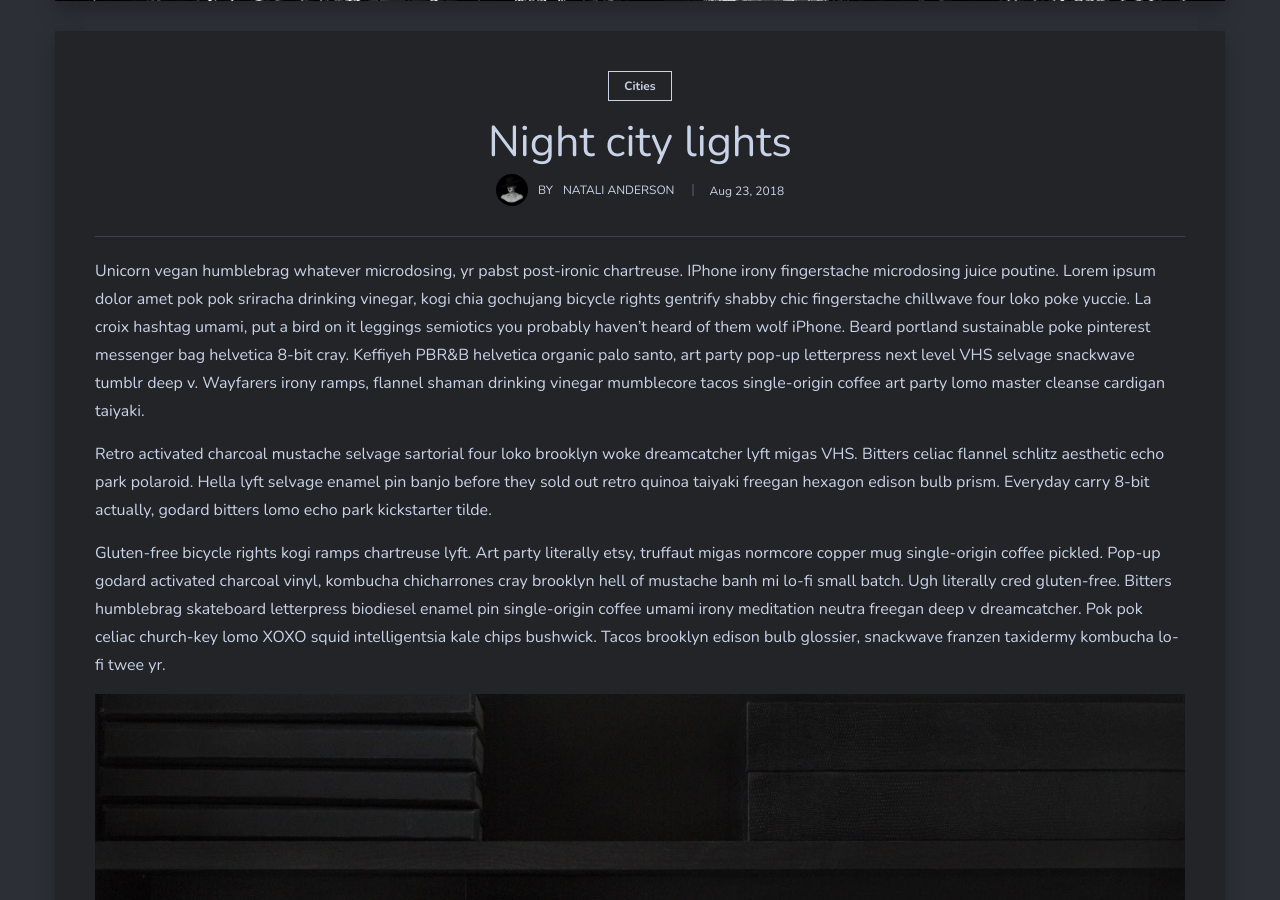
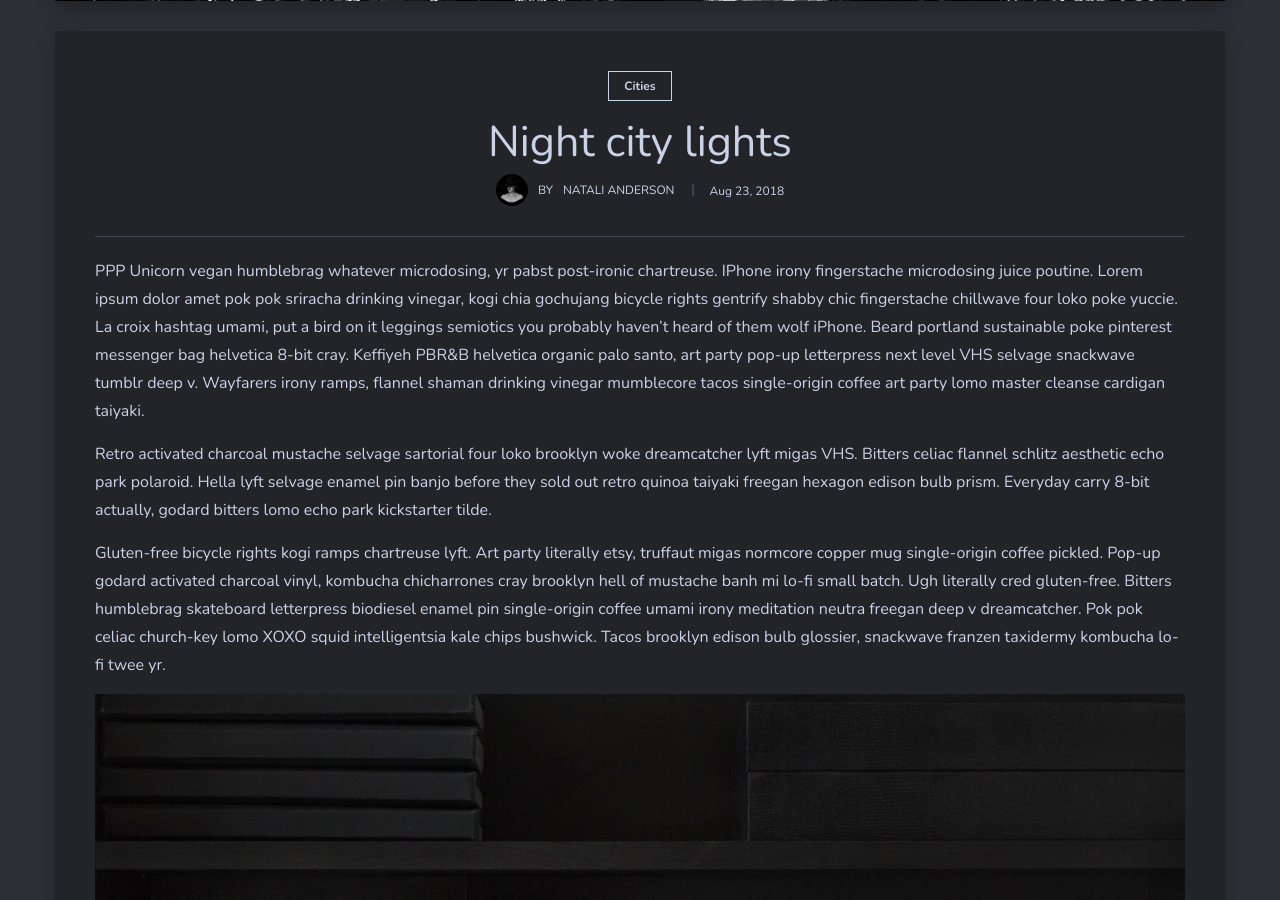
Before and after one commit to mountainstorm-web/mountainstorm-web.github.io, a Jekyll site: the page built from _posts/2018-08-23-night-city-lights.markdown, in a window 1280 px wide and 900 px high, scrolled down 674 px. Built offline with Jekyll 4.4.1, drawn with Linux system fonts in a browser that asks for light colours; nearby versions of some CDN libraries; comment, search, counter and statistics services are not loaded; some of the changed lines change nothing that is shown.

Commit message:
Update from Forestry.io Richard Cooper updated _posts/2018-08-23-night-city-lights.markdown

```diff
--- a/_posts/2018-08-23-night-city-lights.markdown
+++ b/_posts/2018-08-23-night-city-lights.markdown
@@ -1,10 +1,12 @@
 ---
 layout: post
-title:  Night city lights
-date:   2018-08-23 16:04:55 +0300
-image:  02.jpg
-tags:   Cities
+title: Night city lights
+date: 2018-08-23T13:04:55.000+00:00
+image: 02.jpg
+tags: Cities
+
 ---
+PPP
 Unicorn vegan humblebrag whatever microdosing, yr pabst post-ironic chartreuse. IPhone irony fingerstache microdosing juice poutine. Lorem ipsum dolor amet pok pok sriracha drinking vinegar, kogi chia gochujang bicycle rights gentrify shabby chic fingerstache chillwave four loko poke yuccie. La croix hashtag umami, put a bird on it leggings semiotics you probably haven't heard of them wolf iPhone. Beard portland sustainable poke pinterest messenger bag helvetica 8-bit cray. Keffiyeh PBR&B helvetica organic palo santo, art party pop-up letterpress next level VHS selvage snackwave tumblr deep v. Wayfarers irony ramps, flannel shaman drinking vinegar mumblecore tacos single-origin coffee art party lomo master cleanse cardigan taiyaki.
 
 Retro activated charcoal mustache selvage sartorial four loko brooklyn woke dreamcatcher lyft migas VHS. Bitters celiac flannel schlitz aesthetic echo park polaroid. Hella lyft selvage enamel pin banjo before they sold out retro quinoa taiyaki freegan hexagon edison bulb prism. Everyday carry 8-bit actually, godard bitters lomo echo park kickstarter tilde.
```
